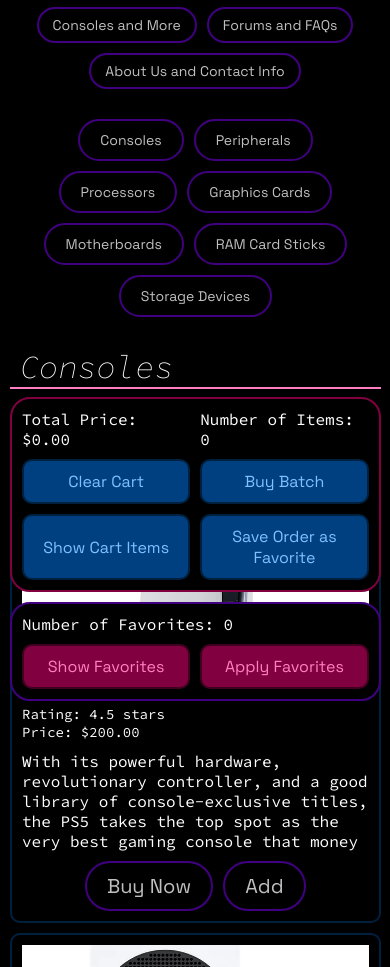
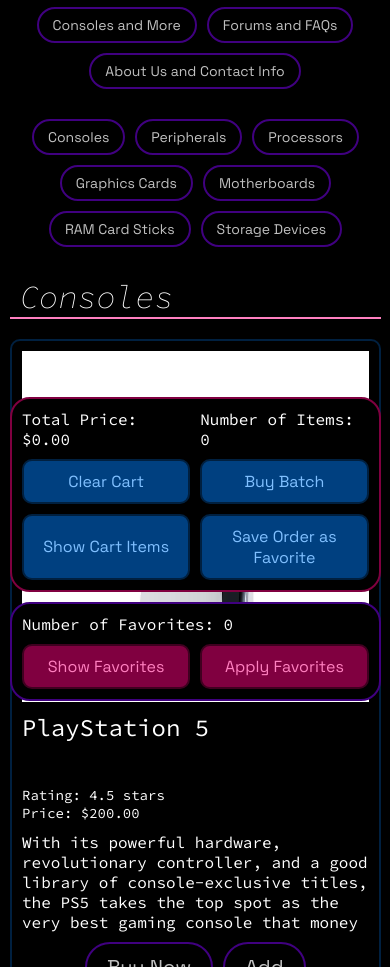
Before and after one commit to koduflower2000/florem-game-center, a plain HTML site: page consoles-etc.html in a window 390 px wide. Shown: the part 133-1100 px from the top of the page. Drawn offline with Linux system fonts and the light colour scheme.

Commit message:
introduced even more fixes to the UI

```diff
--- a/css/styles.css
+++ b/css/styles.css
@@ -57,7 +57,7 @@
     height: auto;
     display: grid;
     grid-template-columns: repeat(2,1fr);
-    grid-template-rows: 200px auto auto 100px auto;
+    grid-template-rows: auto auto auto 100px auto;
     border: 2px solid var(--color-03);
     border-radius: var(--padding-and-gap);
     background-color: var(--color-00);
@@ -71,7 +71,7 @@
     grid-column: 1/span 2;
     grid-row: 1;
     width: 100%;
-    height: 100%;
+    height: 300px;
     object-fit: cover;
 }
 
@@ -373,7 +373,7 @@
     grid-row: 1;
     font-size: 1.5em;
     font-weight: 700;
-
+    align-content: center;
 }
 
 .list-item-description {
@@ -390,6 +390,7 @@
     grid-row: 3;
     display: grid;
     grid-template-columns: 2fr repeat(1,1fr);
+    align-content: center;
 }
 
 .list-item-buttons {
@@ -775,7 +776,7 @@
         width: 100vw;
     }
 
-    body main,footer {
+    body main,body footer {
         width: 95vw;
     }
 
@@ -805,7 +806,7 @@
         width: 64px;
     }
 
-    header .button {
+    header .button,.search-filter .button {
         font-size: 14px;
         padding: 7px 14px;
     }
@@ -869,11 +870,6 @@
         margin: 0;
     }
 
-    .search-filter .button {
-        font-size: 14px;
-
-    }
-
     .content-placeholder {
         width: 95vw;
         display: grid;
```
